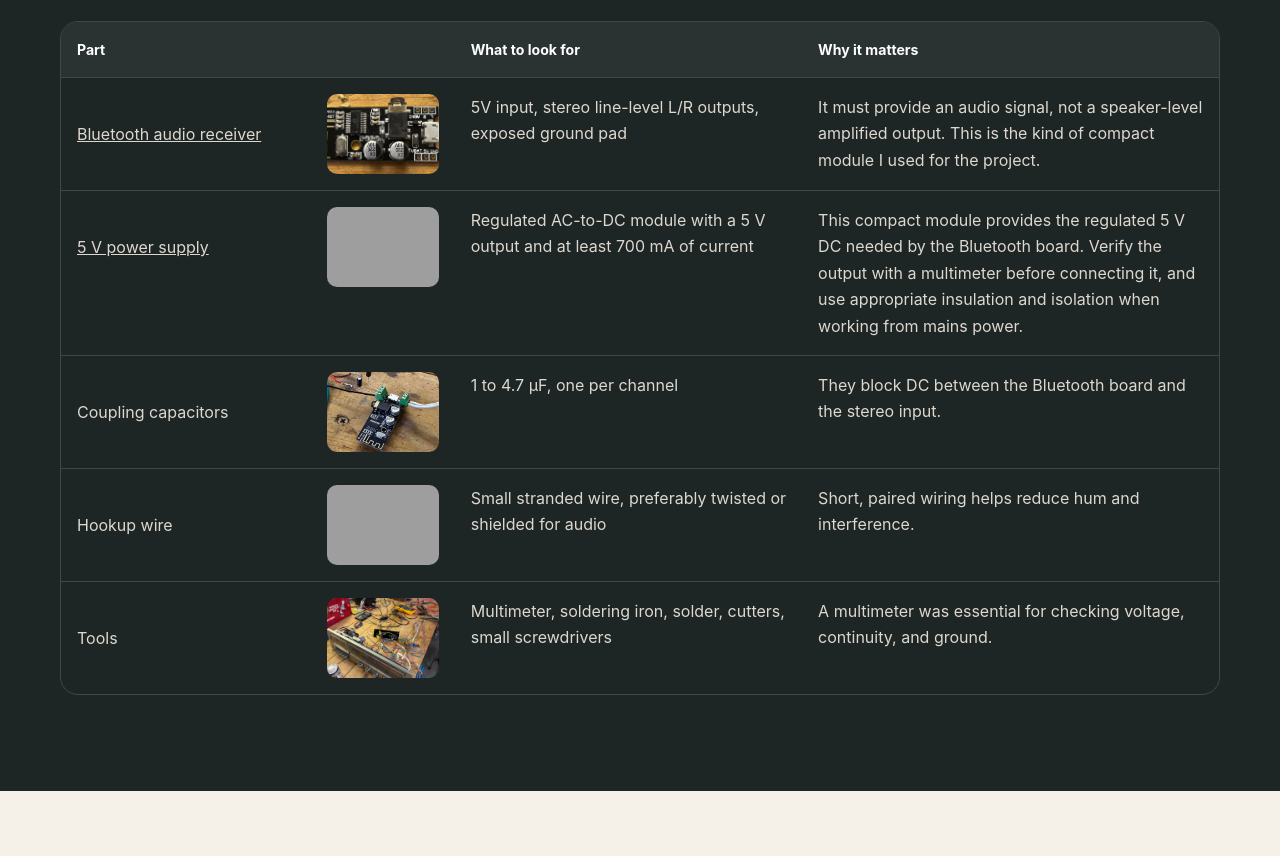
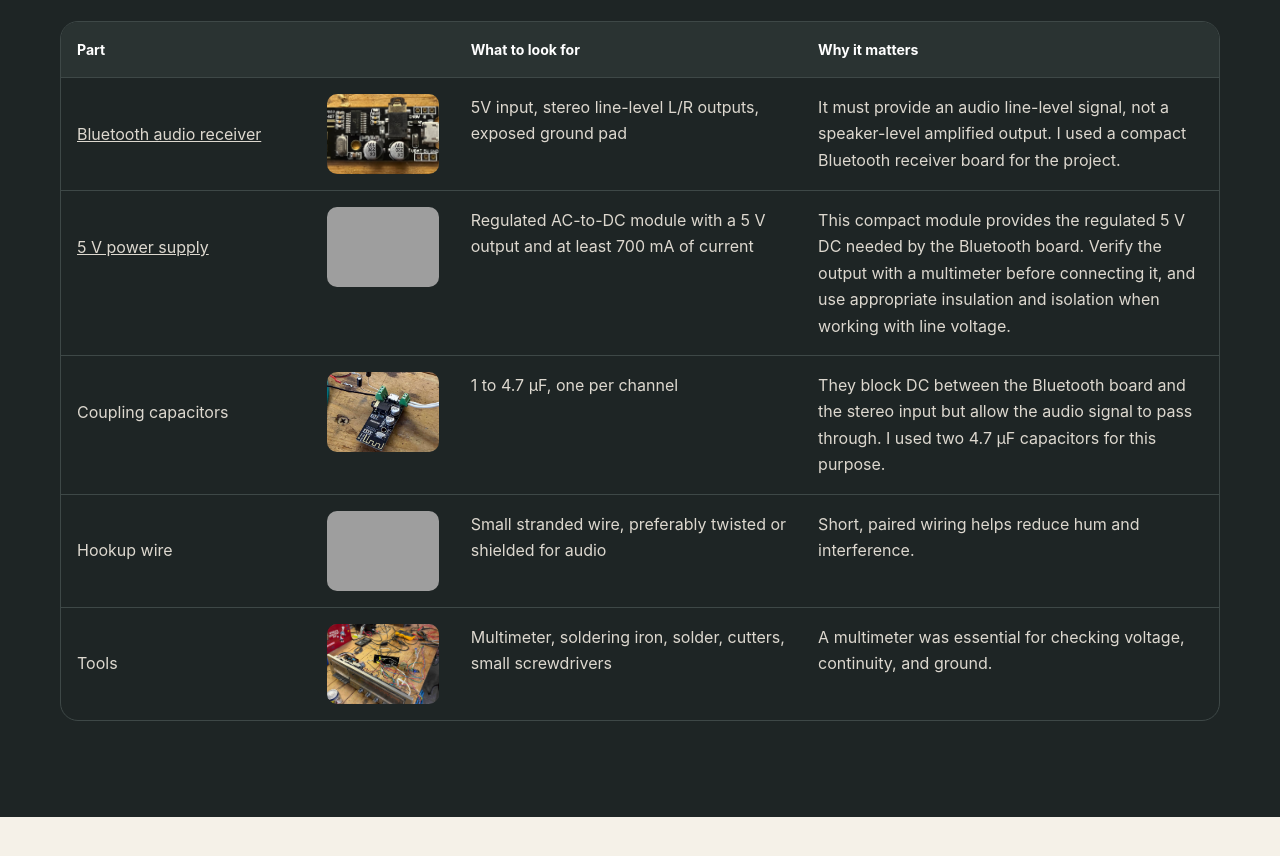
Before and after one commit to grindstone15/Stereo, a plain HTML site: page index.html in a window 1280 px wide. Shown: the part 3609-4465 px from the top of the page. Drawn offline with Linux system fonts and the light colour scheme; grey boxes are pictures that could not be loaded.

Commit message:
minor wording changes

```diff
--- a/index.html
+++ b/index.html
@@ -155,17 +155,17 @@
                 <tr>
                   <td><div class="part-item"><a href="https://www.amazon.com/dp/B07W7YCFS1?ref_=ppx_hzsearch_conn_dt_b_fed_asin_title_8" target="_blank" rel="noreferrer">Bluetooth audio receiver</a><img src="media/bluetooth-pinout-annotated.jpg" alt="Bluetooth audio receiver board" loading="lazy"></div></td>
                   <td>5V input, stereo line-level L/R outputs, exposed ground pad</td>
-                  <td>It must provide an audio signal, not a speaker-level amplified output. This is the kind of compact module I used for the project.</td>
+                  <td>It must provide an audio line-level signal, not a speaker-level amplified output. I used a compact Bluetooth receiver board for the project.</td>
                 </tr>
                 <tr>
                   <td><div class="part-item"><a href="https://www.amazon.com/dp/B0DZX23P3V?ref_=ppx_hzsearch_conn_dt_b_fed_asin_title_6" target="_blank" rel="noreferrer">5 V power supply</a><img src="media/powersupply5V.png" alt="5 V power supply module" loading="lazy"></div></td>
                   <td>Regulated AC-to-DC module with a 5 V output and at least 700 mA of current</td>
-                  <td>This compact module provides the regulated 5 V DC needed by the Bluetooth board. Verify the output with a multimeter before connecting it, and use appropriate insulation and isolation when working from mains power.</td>
+                  <td>This compact module provides the regulated 5 V DC needed by the Bluetooth board. Verify the output with a multimeter before connecting it, and use appropriate insulation and isolation when working with line voltage.</td>
                 </tr>
                 <tr>
                   <td><div class="part-item"><span>Coupling capacitors</span><img src="media/bluetooth-coupling-caps.jpg" alt="Coupling capacitors installed on the Bluetooth receiver board" loading="lazy"></div></td>
                   <td>1 to 4.7 µF, one per channel</td>
-                  <td>They block DC between the Bluetooth board and the stereo input.</td>
+                  <td>They block DC between the Bluetooth board and the stereo input but allow the audio signal to pass through. I used two 4.7 µF capacitors for this purpose.</td>
                 </tr>
                 <tr>
                   <td><div class="part-item"><span>Hookup wire</span><img src="media/final-wiring.jpg" alt="Hookup wires routed inside the stereo" loading="lazy"></div></td>
```
